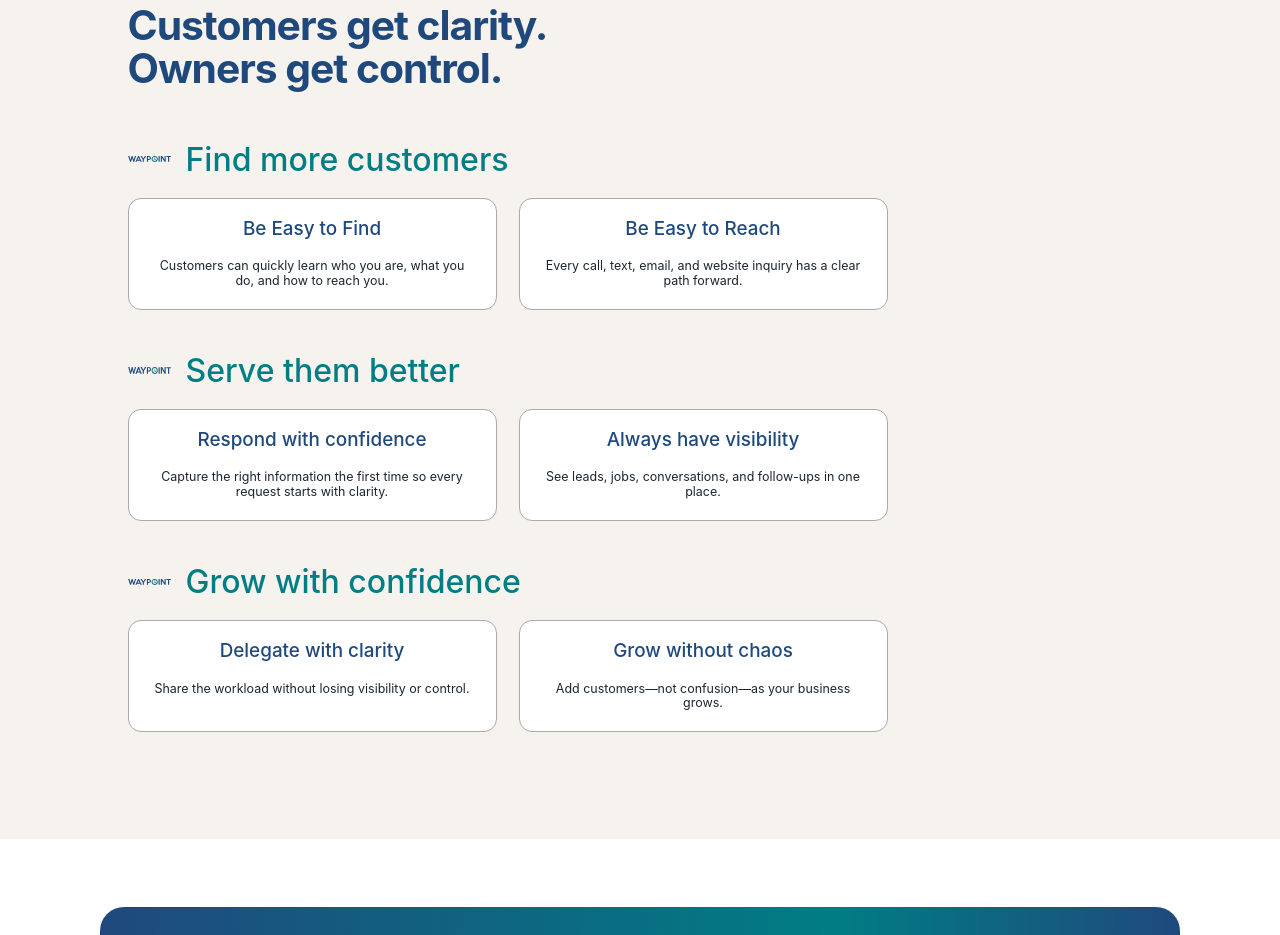
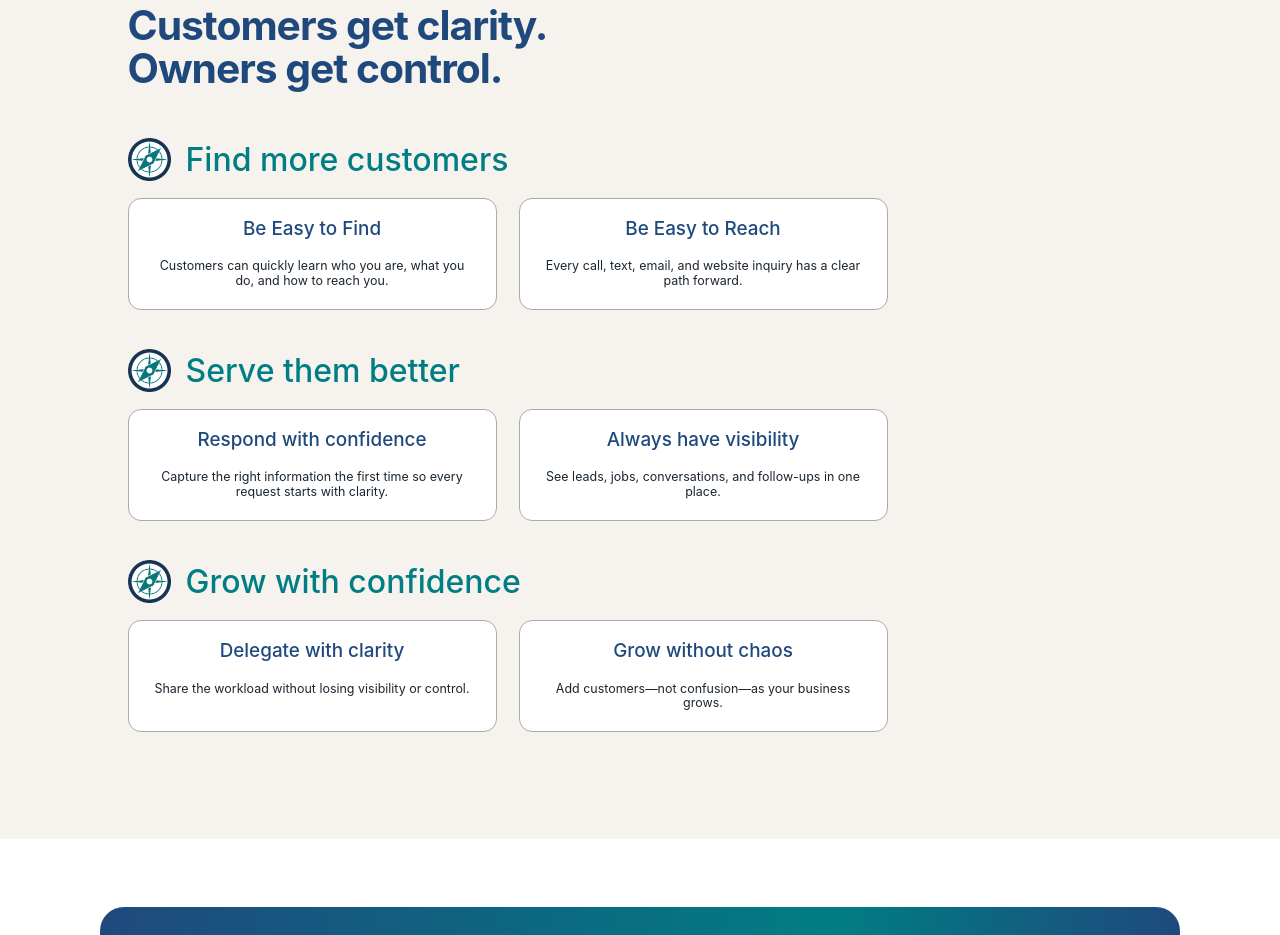
Before and after one commit to waypointworkflows/waypoint-website, a website: page index.html in a window 1280 px wide. Shown: the part 2420-3355 px from the top of the page. Drawn offline with Linux system fonts and the light colour scheme.

Commit message:
Icon adds

```diff
--- a/index.html
+++ b/index.html
@@ -123,9 +123,9 @@
     <div class="container outcomes-wrap">
       <p class="section-kicker">WHAT WAYPOINT DOES</p>
       <h2>Customers get clarity.<br>Owners get control.</h2>
-      <div class="outcome-group"><h3><img src="/assets/wpw-mark.svg" alt="">Find more customers</h3><div class="outcome-cards"><article><h4>Be Easy to Find</h4><p>Customers can quickly learn who you are, what you do, and how to reach you.</p></article><article><h4>Be Easy to Reach</h4><p>Every call, text, email, and website inquiry has a clear path forward.</p></article></div></div>
-      <div class="outcome-group"><h3><img src="/assets/wpw-mark.svg" alt="">Serve them better</h3><div class="outcome-cards"><article><h4>Respond with confidence</h4><p>Capture the right information the first time so every request starts with clarity.</p></article><article><h4>Always have visibility</h4><p>See leads, jobs, conversations, and follow-ups in one place.</p></article></div></div>
-      <div class="outcome-group"><h3><img src="/assets/wpw-mark.svg" alt="">Grow with confidence</h3><div class="outcome-cards"><article><h4>Delegate with clarity</h4><p>Share the workload without losing visibility or control.</p></article><article><h4>Grow without chaos</h4><p>Add customers—not confusion—as your business grows.</p></article></div></div>
+      <div class="outcome-group"><h3><img src="/assets/waypoint-mark.png" alt="">Find more customers</h3><div class="outcome-cards"><article><h4>Be Easy to Find</h4><p>Customers can quickly learn who you are, what you do, and how to reach you.</p></article><article><h4>Be Easy to Reach</h4><p>Every call, text, email, and website inquiry has a clear path forward.</p></article></div></div>
+      <div class="outcome-group"><h3><img src="/assets/waypoint-mark.png" alt="">Serve them better</h3><div class="outcome-cards"><article><h4>Respond with confidence</h4><p>Capture the right information the first time so every request starts with clarity.</p></article><article><h4>Always have visibility</h4><p>See leads, jobs, conversations, and follow-ups in one place.</p></article></div></div>
+      <div class="outcome-group"><h3><img src="/assets/waypoint-mark.png" alt="">Grow with confidence</h3><div class="outcome-cards"><article><h4>Delegate with clarity</h4><p>Share the workload without losing visibility or control.</p></article><article><h4>Grow without chaos</h4><p>Add customers—not confusion—as your business grows.</p></article></div></div>
     </div>
   </section>
 
```
